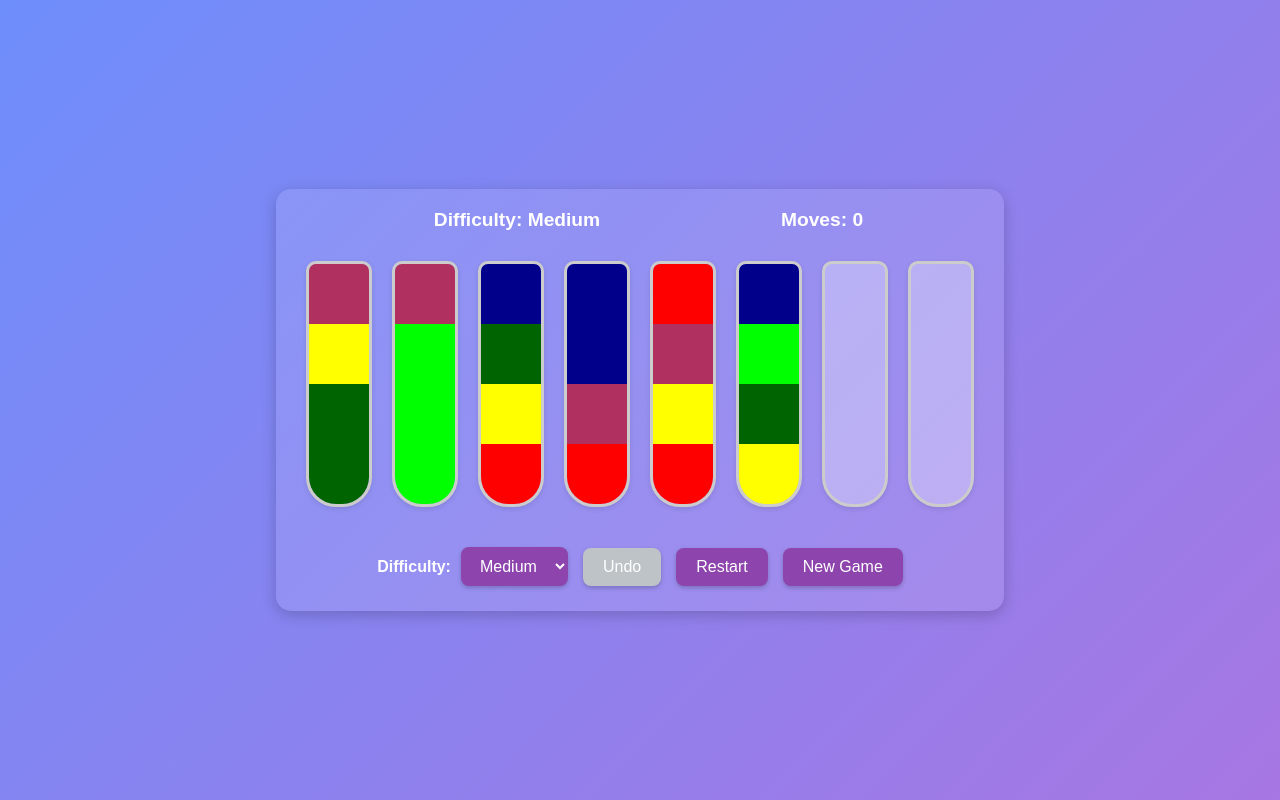
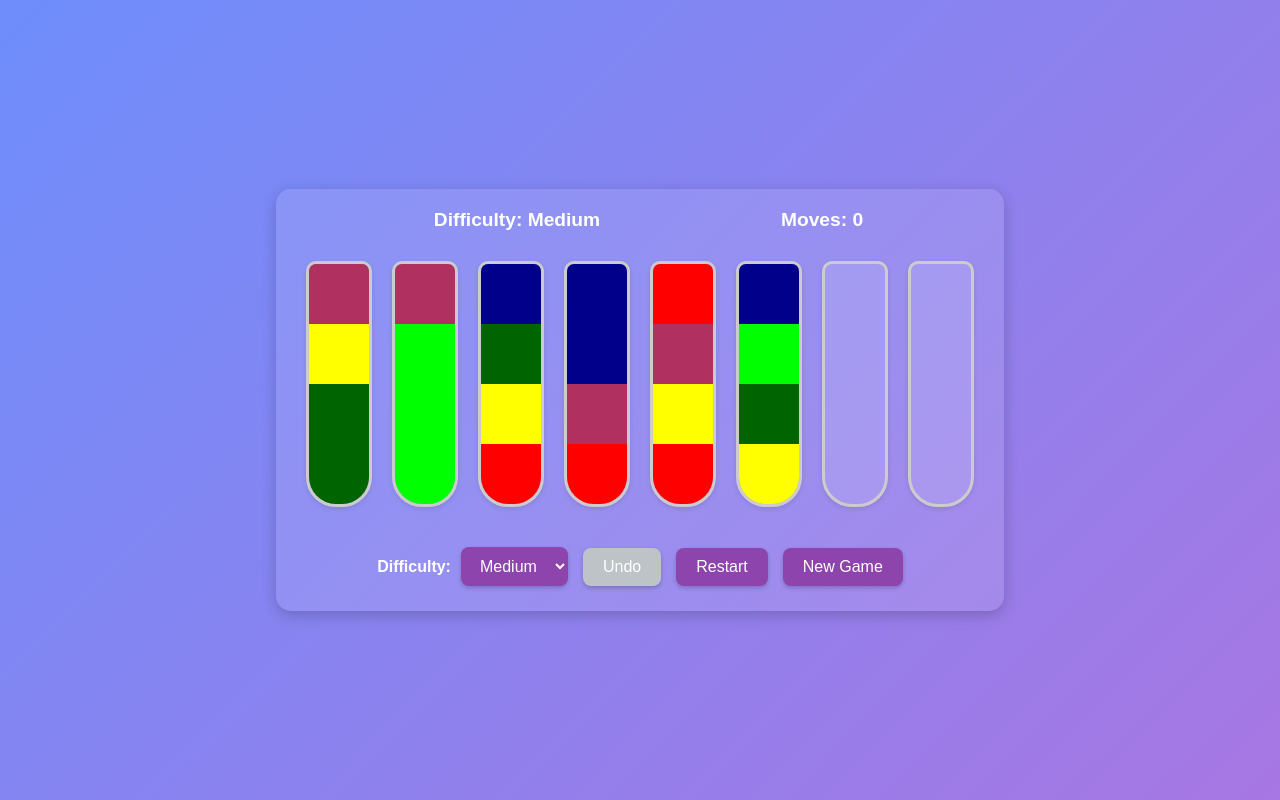
Before and after one commit to alexkorep-games/water-sort-puzzle, a plain HTML site: page index.html in a window 1280 px wide. Drawn offline with Linux system fonts and the light colour scheme.

Commit message:
Reduce background opacity of tubes for improved visibility

```diff
--- a/index.html
+++ b/index.html
@@ -92,7 +92,7 @@
         border-bottom-right-radius: var(--tube-bottom-radius);
         border-top-left-radius: var(--tube-border-radius);
         border-top-right-radius: var(--tube-border-radius);
-        background-color: rgba(255, 255, 255, 0.3);
+        background-color: rgba(255, 255, 255, 0.1);
         position: relative;
         overflow: hidden;
         cursor: pointer;
```
